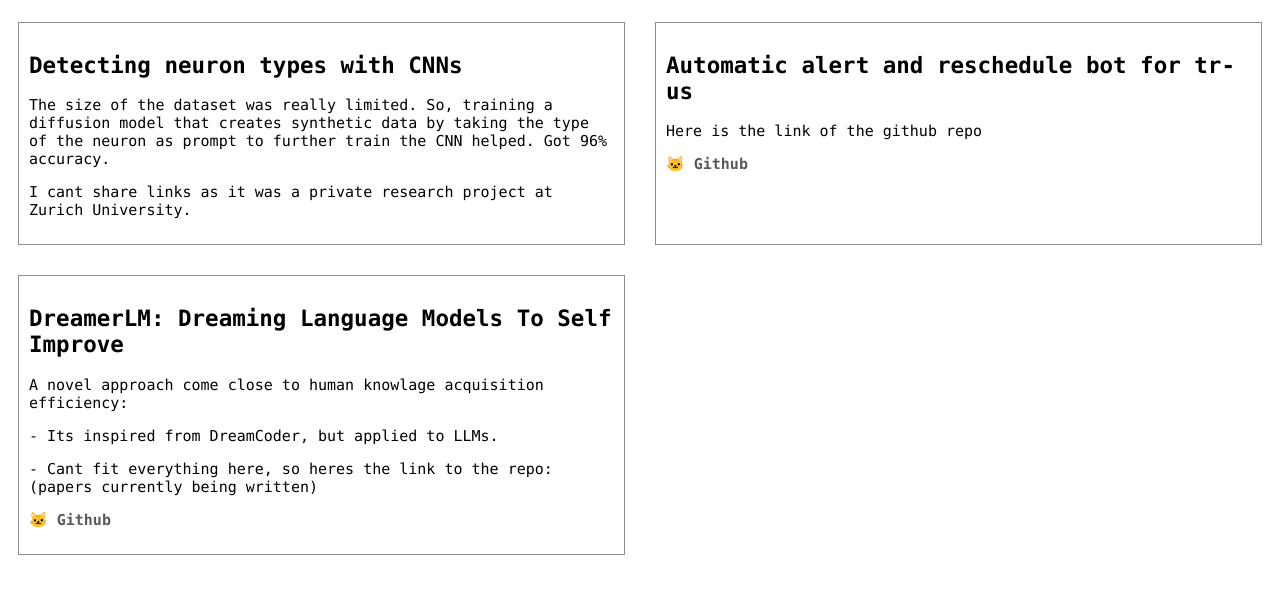
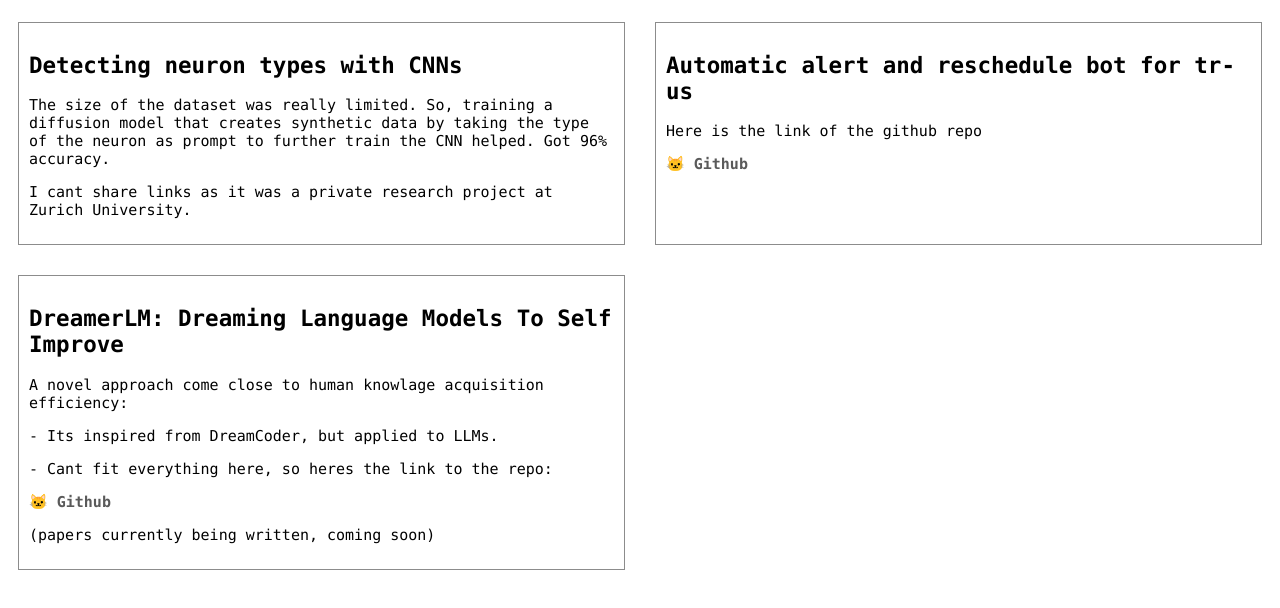
Before and after one commit to alkinun/alkinun.github.io, a plain HTML site: page projects.html in a window 1280 px wide. Shown: the part 84-692 px from the top of the page. Drawn offline with Linux system fonts and the light colour scheme.

Commit message:
update the formatting

```diff
--- a/projects.html
+++ b/projects.html
@@ -43,8 +43,9 @@
             <h2>DreamerLM: Dreaming Language Models To Self Improve</h2>
             <p>A novel approach come close to human knowlage acquisition efficiency:</p>
             <p>- Its inspired from DreamCoder, but applied to LLMs.</p>
-            <p>- Cant fit everything here, so heres the link to the repo: (papers currently being written)</p>
+            <p>- Cant fit everything here, so heres the link to the repo:</p>
             <p><a href="https://github.com/alkinun/DreamerLM">🐱 Github</a></p>
+            <p>(papers currently being written, coming soon)</p>
         </div>
     </div>
 </body>
```
